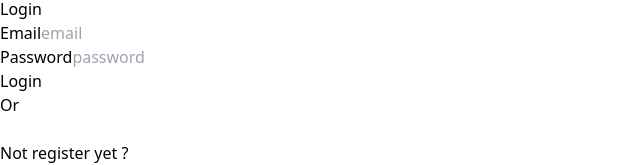
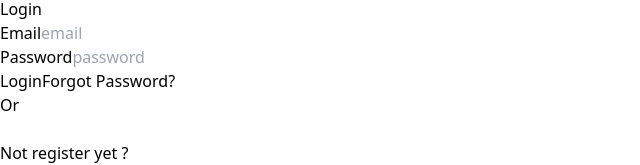
Before and after one commit to strive-management/strive-frontend, a React (Vite) app: page /login in a window 1280 px wide. Shown: the part 503-668 px from the top of the page, without its empty margins (0-640 px from the left). Built offline with nearby package versions, Linux system fonts and the light colour scheme.

Commit message:
feat: reset password function

```diff
--- a/src/pages/Login.tsx
+++ b/src/pages/Login.tsx
@@ -3,7 +3,10 @@ import logo from '../assets/strive2.svg';
 import Input from '../components/ui/Input';
 import auth from '../firebase/firebase';
 import { ChangeEvent, MouseEvent, useState } from 'react';
-import { signInWithEmailAndPassword } from 'firebase/auth';
+import {
+  sendPasswordResetEmail,
+  signInWithEmailAndPassword,
+} from 'firebase/auth';
 
 interface UserCredentials {
   email: string;
@@ -41,6 +44,17 @@ export default function Login() {
         const errorMessage = error.message;
         setError(errorMessage);
       });
+  }
+
+  function handlePwdReset() {
+    const email = prompt('Please enter your email ');
+
+    if (email !== null) {
+      sendPasswordResetEmail(auth, email);
+      alert('Email sent! Check your inbox for reset instructions');
+    } else {
+      alert('Invalid email');
+    }
   }
 
   return (
@@ -88,6 +102,13 @@ export default function Login() {
           >
             Login
           </button>
+          <a
+            onClick={handlePwdReset}
+            className="text-xs pt-6 text-end"
+            href="#"
+          >
+            Forgot Password?
+          </a>
           {/* firebase error handling */}
 
           {error && <div className="text-red-500">{error}</div>}
```
